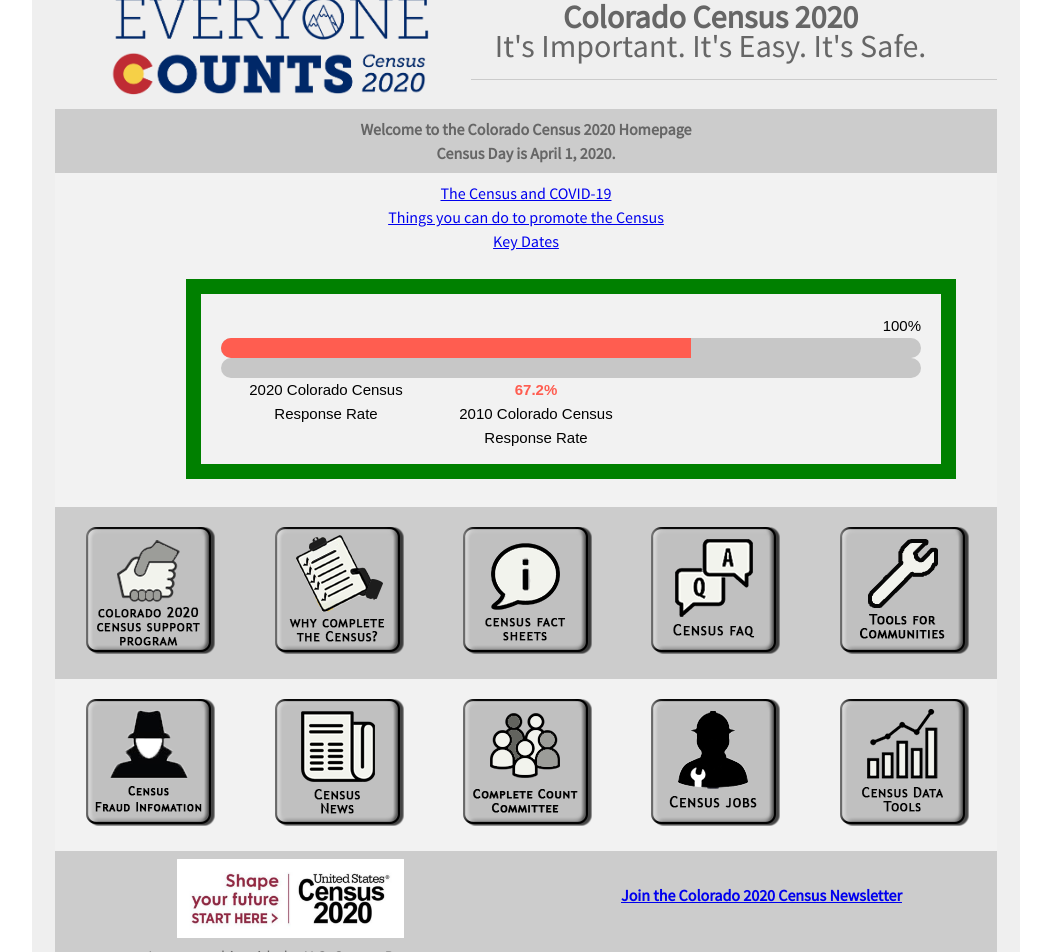
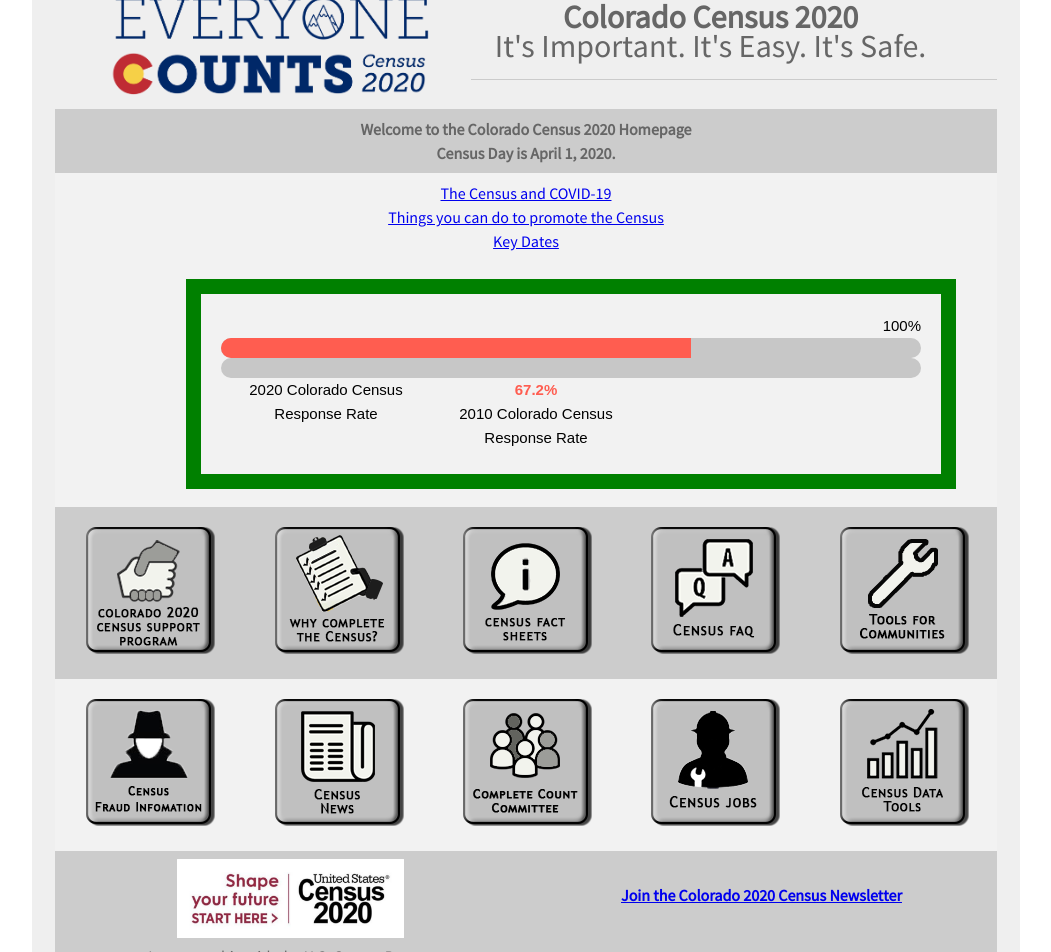
Before and after one commit to TBleess/Website_New, a Jekyll site: the page built from pages/5_CensusACS/census_2020_mainth.html, in a window 1280 px wide. Shown: the part 1005-1957 px from the top of the page, without its empty margins (114-1165 px from the left). Built offline with Jekyll 4.4.1, drawn with Linux system fonts in a browser that asks for light colours.

Commit message:
Add files via upload

```diff
--- a/pages/5_CensusACS/census_2020_mainth.html
+++ b/pages/5_CensusACS/census_2020_mainth.html
@@ -64,7 +64,7 @@
 #thermbox {
   align:center;
   width: 700px;
-  height:130px;
+  height:140px;
   border: 15px solid green;
   padding: 20px;
   margin: 10px;
@@ -202,7 +202,7 @@
 		<hr>
 		</tr>
 		<tr>
-        <td	colspan = "5" valign="top" align="left">
+        <td	colspan = "5" valign="top" align="center">
 		<div id="countdown-wrap">
 		<div id="thermbox">
 		<b id="thermTitle" align="center"></b>
```
